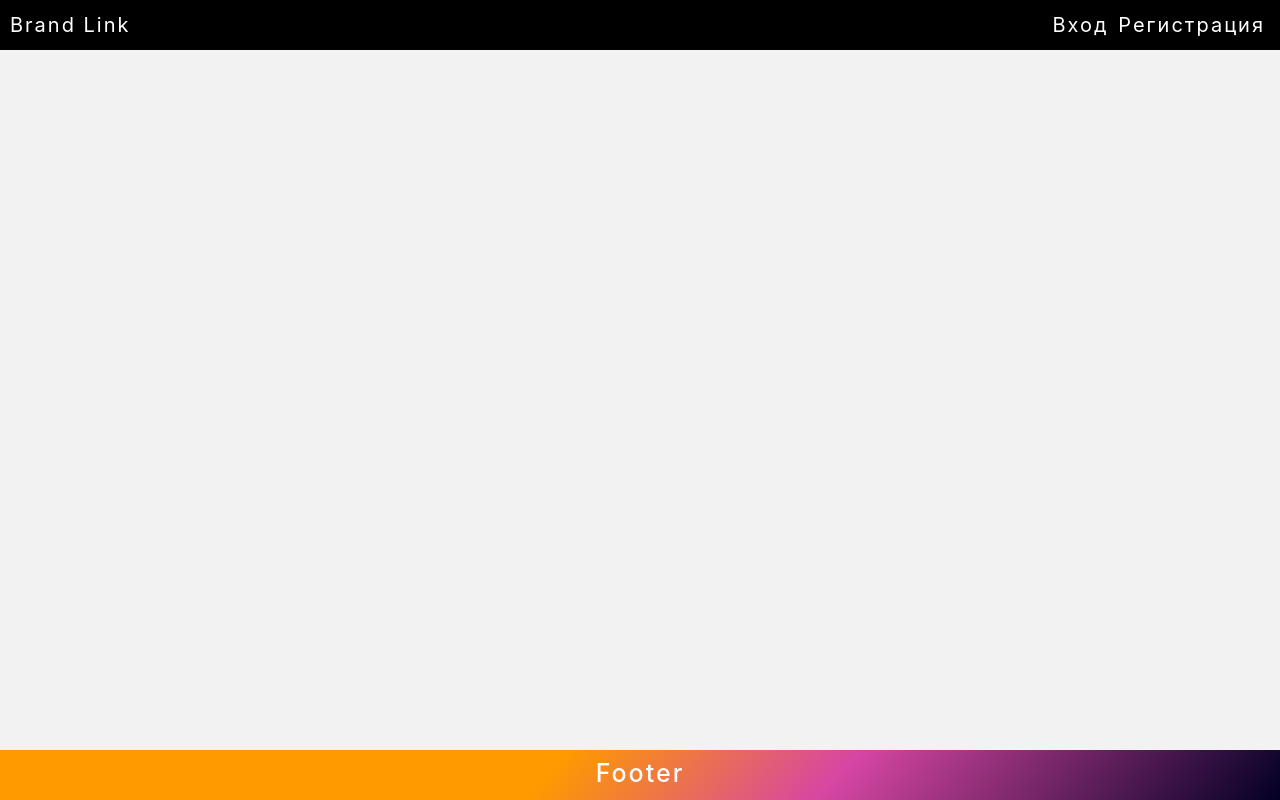
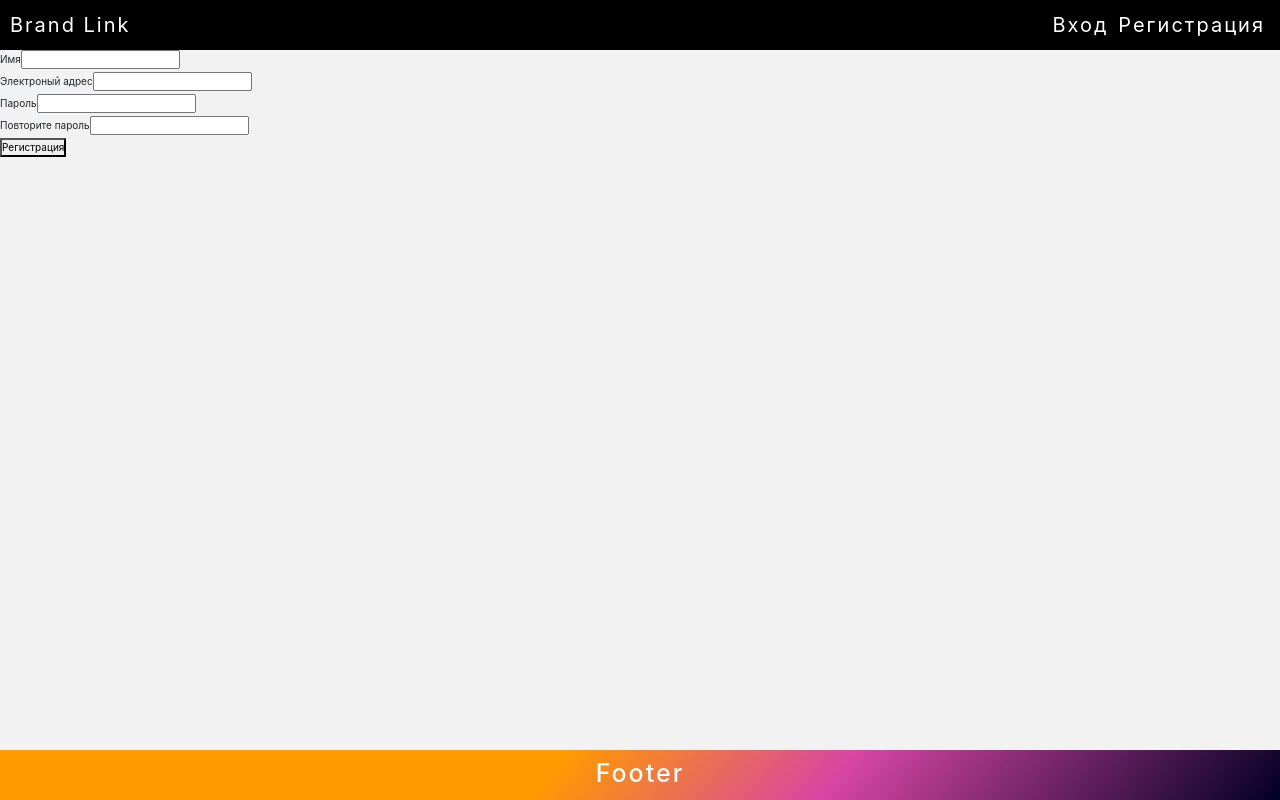
Before and after one commit to WondrousSquirrel/private_blog, a React app in the folder client/: page /register in a window 1280 px wide. Built offline with nearby package versions, Linux system fonts and the light colour scheme.

Commit message:
Добавлена форма регистрации

```diff
--- a/client/package.json
+++ b/client/package.json
@@ -25,6 +25,7 @@
     "html-webpack-plugin": "^4.3.0",
     "image-webpack-loader": "^6.0.0",
     "node-sass": "^4.14.1",
+    "prop-types": "^15.7.2",
     "sass-loader": "^8.0.2",
     "style-loader": "^1.2.1",
     "webpack": "^4.43.0",
@@ -34,6 +35,7 @@
   },
   "dependencies": {
     "bootstrap": "^4.5.0",
+    "formik": "^2.1.5",
     "react": "^16.13.1",
     "react-bootstrap": "^1.2.2",
     "react-dom": "^16.13.1",
@@ -42,6 +44,7 @@
     "react-router-dom": "^5.2.0",
     "redux": "^4.0.5",
     "redux-persist": "^6.0.0",
-    "redux-saga": "^1.1.3"
+    "redux-saga": "^1.1.3",
+    "yup": "^0.29.1"
   }
 }
--- /dev/null
+++ b/client/src/Components/Register/Register.jsx
@@ -0,0 +1,78 @@
+import React from 'react';
+import * as yup from 'yup';
+import PropTypes from 'prop-types';
+import { withFormik, Form, Field } from "formik";
+
+const Register = ({ errors, touched }) => {
+  return (
+    <>
+      <Form>
+        <div className="fields">
+          <label htmlFor="name">Имя</label>
+          <Field name="name" type="text" />
+          {touched.name && errors.name && <div className="errors">{errors.name}</div>}
+        </div>
+        <div className="fields">
+          <label htmlFor="email">Электроный адрес</label>
+          <Field name="email" type="text" />
+          {touched.email && errors.email && <div className="errors">{errors.email}</div>}
+        </div>
+        <div className="fields">
+          <label htmlFor="password">Пароль</label>
+          <Field name="password" type="password" />
+          {touched.password && errors.password && <div className="errors">{errors.password}</div>}
+        </div>
+        <div className="fields">
+          <label htmlFor="rePassword">Повторите пароль</label>
+          <Field name="rePassword" type="password" />
+          {touched.rePassword && errors.rePassword &&
+            <div className="errors">{errors.rePassword}</div>}
+        </div>
+        <button type="submit">Регистрация</button>
+      </Form>
+    </>
+  );
+};
+
+
+const validatedRegister = withFormik({
+  mapPropsToValues() {
+    return {
+      name: "",
+      email: "",
+      password: "",
+      rePassword: "",
+    };
+  },
+  validationSchema:yup.object({
+    name: yup
+      .string()
+      .max(20, "Имя должно быть длиною в 20 символов или меньше")
+      .required("Поле обязательное"),
+    email: yup
+      .string()
+      .email("Не правильно введен электронный адрес")
+      .required("Поле обязательное"),
+    password: yup
+      .string()
+      .min(8, "Пароль должен быть длиною не менее 8 символов")
+      .max(16, "Пароль не должен привышать длину в 16 символов")
+      .required("Поле обязательное"),
+    rePassword: yup
+      .string()
+      .oneOf([yup.ref("password"), null], "Пароли не совпадают")
+      .required("Поле обязательное"),
+  }),
+  handleSubmit(values, { props, resetForm, setSubmitting }) {
+    console.log(values);
+    resetForm();
+  },
+})(Register);
+
+
+Register.propTypes = {
+  errors: PropTypes.object.isRequired,
+  touched: PropTypes.object.isRequired,
+};
+
+export default validatedRegister;
--- a/client/src/routes.jsx
+++ b/client/src/routes.jsx
@@ -1,11 +1,17 @@
-import React from 'react';
-import { Route } from 'react-router';
+import React, { Suspense, lazy} from 'react';
+import { Route, Switch } from 'react-router';
+
+
+const Register = lazy(() => import('./Components/Register/Register'));
 
 const Home = () => <h1>Home</h1>;
 
-const createRoutes = () => (
-  <Route exact path='/' component={Home}/>
-);
+const createRoutes = () => <Switch>
+  <Suspense fallback={<div>Загрузка...</div>}>
+    <Route exact path='/' component={Home}/>
+    <Route path='/register' component={Register}/>
+  </Suspense>
+</Switch>;
 
 const routes = createRoutes();
 
```
